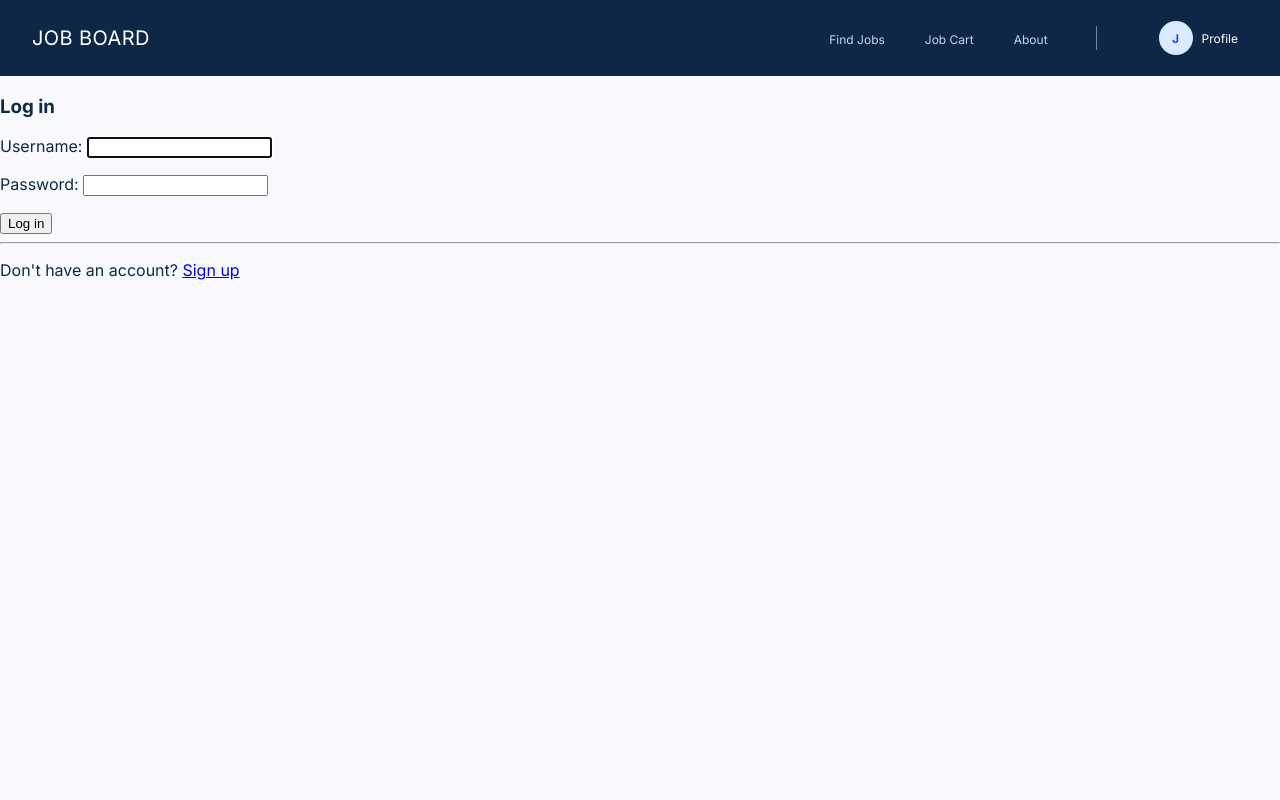
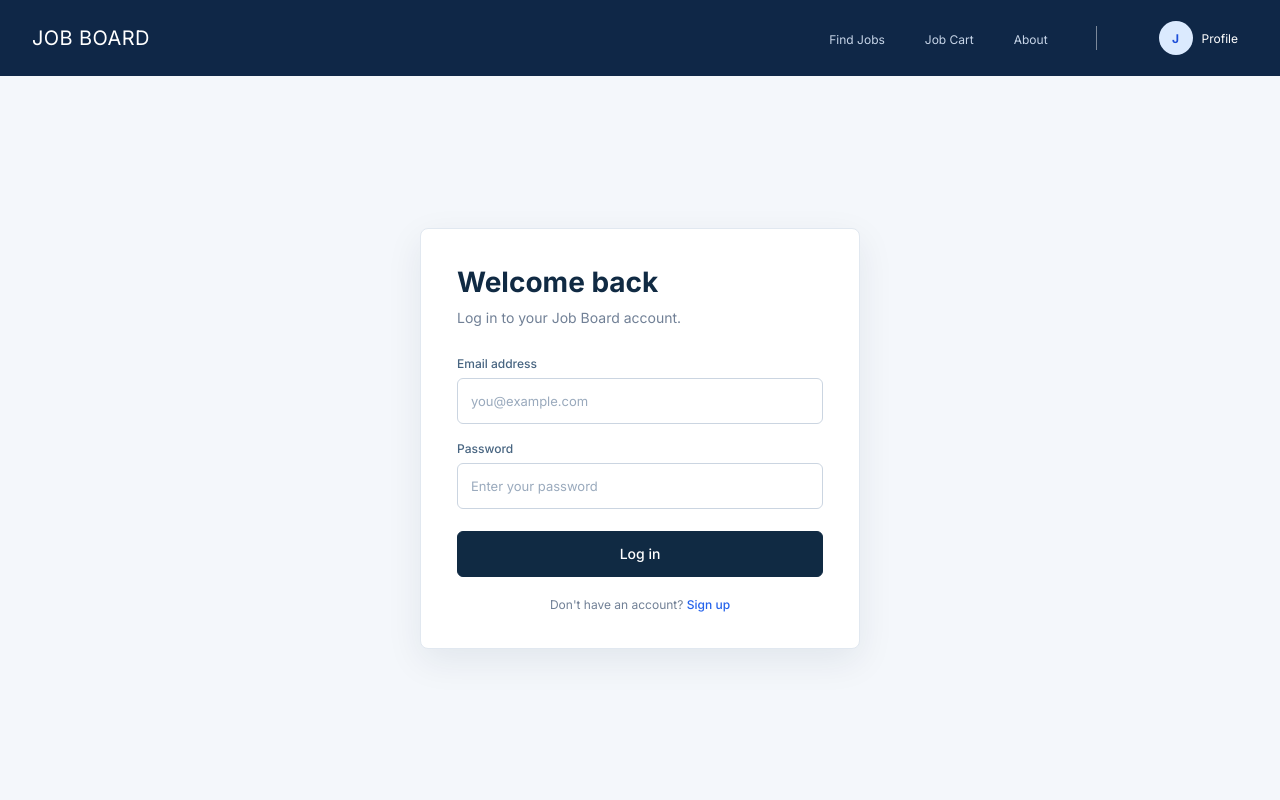
Before and after one commit to CS2340Jonathan2/Project2, a Django app: page /accounts/login/ in a window 1280 px wide. Run offline with Django 5.2, Linux system fonts and the light colour scheme.

Commit message:
fixed login/logout/signup

```diff
--- a/jobsite/accounts/templates/accounts/login.html
+++ b/jobsite/accounts/templates/accounts/login.html
@@ -1 +1,100 @@
-//login base html file
+{% extends 'base.html' %}
+{% block title %}Log In | Job Board{% endblock title %}
+{% block content %}
+<style>
+	.login-page {
+		display: grid;
+		min-height: calc(100vh - 76px);
+		place-items: center;
+		padding: 48px 24px;
+		background: #F4F7FB;
+	}
+
+	.login-panel {
+		width: min(100%, 440px);
+		padding: 36px;
+		border: 1px solid #E1E8F0;
+		border-radius: 8px;
+		background: #FFFFFF;
+		box-shadow: 0 12px 36px rgba(16, 42, 67, 0.08);
+	}
+
+	.login-heading { margin-bottom: 28px; }
+	.login-heading h1 { margin: 0 0 8px; color: #102A43; font-size: 28px; }
+	.login-heading p { margin: 0; color: #718096; font-size: 14px; line-height: 1.5; }
+	.login-fields { display: grid; gap: 17px; }
+	.login-field { display: grid; gap: 7px; }
+	.login-field label { color: #486581; font-size: 12px; font-weight: 500; }
+	.login-field input {
+		width: 100%;
+		height: 46px;
+		padding: 0 13px;
+		border: 1px solid #CBD5E1;
+		border-radius: 6px;
+		outline: none;
+		background: #FFFFFF;
+		color: #102A43;
+		font: 400 13px 'Inter', sans-serif;
+	}
+	.login-field input::placeholder { color: #9AAABD; }
+	.login-field input:focus { border-color: #1D4ED8; box-shadow: 0 0 0 3px rgba(37, 99, 235, 0.12); }
+	.login-submit {
+		width: 100%;
+		min-height: 46px;
+		margin-top: 5px;
+		border: 1px solid #102A43;
+		border-radius: 6px;
+		background: #102A43;
+		color: #FFFFFF;
+		font: 500 14px 'Inter', sans-serif;
+		cursor: pointer;
+		transition: background-color .15s;
+	}
+	.login-submit:hover { background: #1D4ED8; }
+	.login-error {
+		padding: 10px 14px;
+		border: 1px solid #FCA5A5;
+		border-radius: 6px;
+		background: #FEF2F2;
+		color: #B91C1C;
+		font-size: 13px;
+	}
+	.login-footnote { margin: 20px 0 0; color: #718096; font-size: 12px; text-align: center; }
+	.login-footnote a { color: #2563EB; font-weight: 500; text-decoration: none; }
+	.login-footnote a:hover { text-decoration: underline; }
+
+	@media (max-width: 520px) {
+		.login-page { padding: 28px 16px; }
+		.login-panel { padding: 26px 20px; }
+	}
+</style>
+
+<section class="login-page">
+	<div class="login-panel">
+		<header class="login-heading">
+			<h1>Welcome back</h1>
+			<p>Log in to your Job Board account.</p>
+		</header>
+
+		{% if form.errors %}
+		<div class="login-error">Incorrect username or password. Please try again.</div>
+		{% endif %}
+
+		<form method="post" class="login-fields">
+			{% csrf_token %}
+			<input type="hidden" name="next" value="{{ next }}" />
+			<div class="login-field">
+				<label for="login-username">Email address</label>
+				<input id="login-username" name="username" type="email" autocomplete="email" placeholder="you@example.com" required>
+			</div>
+			<div class="login-field">
+				<label for="login-password">Password</label>
+				<input id="login-password" name="password" type="password" autocomplete="current-password" placeholder="Enter your password" required>
+			</div>
+			<button class="login-submit" type="submit">Log in</button>
+		</form>
+
+		<p class="login-footnote">Don't have an account? <a href="{% url 'accounts.signup' %}">Sign up</a></p>
+	</div>
+</section>
+{% endblock content %}
--- a/jobsite/accounts/templates/accounts/signup.html
+++ b/jobsite/accounts/templates/accounts/signup.html
@@ -97,7 +97,7 @@
 			<button class="signup-submit" type="submit">Create account</button>
 		</form>
 
-		<p class="signup-footnote">Already have an account? <a href="#login">Login</a></p>
+		<p class="signup-footnote">Already have an account? <a href="{% url 'accounts.login' %}">Log in</a></p>
 	</div>
 </section>
 {% endblock content %}
--- a/jobsite/jobsite/templates/base.html
+++ b/jobsite/jobsite/templates/base.html
@@ -105,16 +105,27 @@
       box-shadow: 0 8px 22px rgba(16, 42, 67, .16);
     }
 
-    .profile-menu a {
+    .profile-menu a,
+    .profile-menu-btn {
       display: block;
+      width: 100%;
       padding: 10px 11px;
+      border: none;
       border-radius: 4px;
+      background: none;
       color: #334E68;
       font-size: 13px;
+      font-family: inherit;
+      text-align: left;
       text-decoration: none;
+      cursor: pointer;
+      box-sizing: border-box;
     }
 
-    .profile-menu a:hover, .profile-menu a:focus-visible { background: #F1F5F9; color: #102A43; }
+    .profile-menu a:hover, .profile-menu a:focus-visible,
+    .profile-menu-btn:hover, .profile-menu-btn:focus-visible { background: #F1F5F9; color: #102A43; }
+
+    .profile-menu form { margin: 0; }
 
     .vr.d-none { display: none; }
 
@@ -584,8 +595,15 @@
         <span>Profile</span>
       </summary>
       <nav class="profile-menu" aria-label="Profile options">
-        <a href="{% url 'accounts.login' %}">Log in</a>
-        <a href="{% url 'accounts.signup' %}">Sign up</a>
+        {% if user.is_authenticated %}
+          <form method="post" action="{% url 'logout' %}">
+            {% csrf_token %}
+            <button class="profile-menu-btn" type="submit">Log out</button>
+          </form>
+        {% else %}
+          <a href="{% url 'accounts.login' %}">Log in</a>
+          <a href="{% url 'accounts.signup' %}">Sign up</a>
+        {% endif %}
       </nav>
     </details>
   </nav>
--- a/jobsite/jobsite/urls.py
+++ b/jobsite/jobsite/urls.py
@@ -3,10 +3,10 @@ from django.urls import include, path
 
 urlpatterns = [
     path('', include('home.urls')),
+    path('accounts/', include('accounts.urls')),
     path('accounts/', include('django.contrib.auth.urls')),
     path('admin/', admin.site.urls),
     path('profile/', include('profiles.urls')),
     path('jobs/', include('jobs.urls')),
     path('cart/', include('cart.urls')),
-    path('accounts/', include('accounts.urls')),
 ]
```
Also changed, not shown: jobsite/accounts/forms.py (added, +23 -0 lines), jobsite/accounts/views.py (+9 -15 lines).
